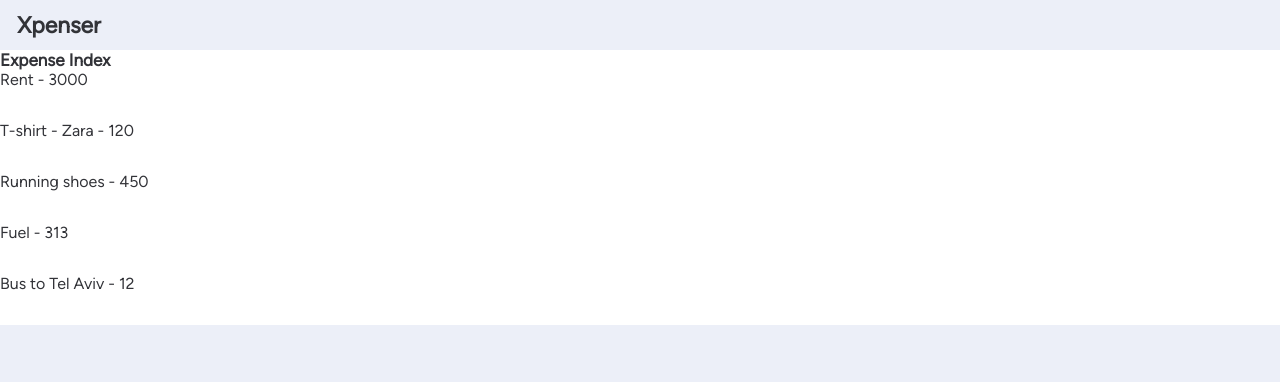
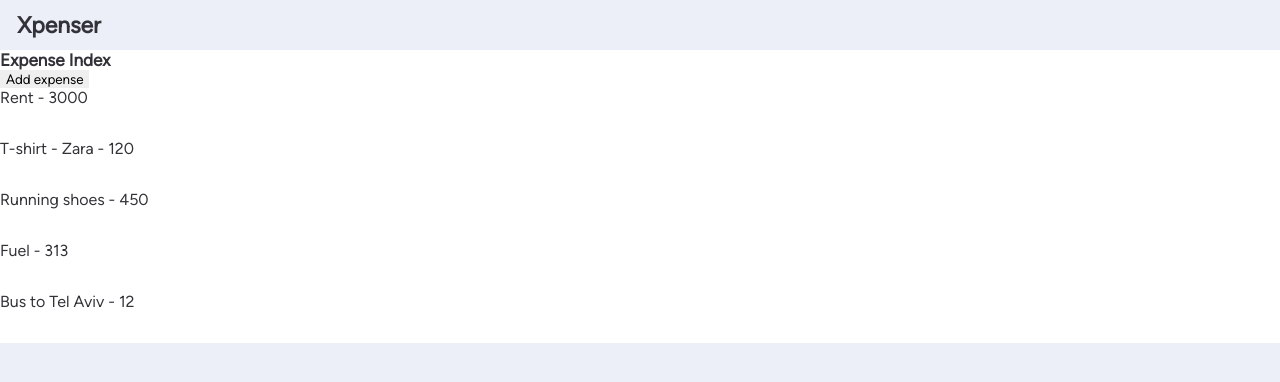
Before and after one commit to RonFelsenfeld/Xpenser-Frontend, a React (Vite) app: page / in a window 1280 px wide. Shown: the top 382 px of the page. Built offline with nearby package versions, Linux system fonts and the light colour scheme.

Commit message:
Implement basic add expense functionality

```diff
--- a/src/pages/ExpenseIndex.jsx
+++ b/src/pages/ExpenseIndex.jsx
@@ -5,7 +5,6 @@ import { ExpenseList } from '../components/expense/ExpenseList'
 
 export function ExpenseIndex() {
   const [expenses, setExpenses] = useState([])
-  console.log(expenses)
 
   useEffect(() => {
     loadExpenses()
@@ -26,7 +25,24 @@ export function ExpenseIndex() {
       setExpenses(prevExpenses => prevExpenses.filter(e => e._id !== expenseId))
       // todo - show user msg
     } catch (err) {
-      console.log('Had issues with removing expenses:', err)
+      console.log('Had issues with removing expense:', err)
+    }
+  }
+
+  async function onAddExpense() {
+    const txt = prompt('Expense txt')
+    const amount = +prompt('Expense amount')
+
+    const newExpense = expenseService.getEmptyExpense()
+    newExpense.txt = txt
+    newExpense.amount = amount
+    newExpense.at = Date.now()
+
+    try {
+      const savedExpense = await expenseService.save(newExpense)
+      setExpenses(prevExpenses => [...prevExpenses, savedExpense])
+    } catch (err) {
+      console.log('Had issues with saving expense:', err)
     }
   }
 
@@ -34,6 +50,9 @@ export function ExpenseIndex() {
   return (
     <section className="expense-index">
       <h1 className="index-heading">Expense Index</h1>
+      <button className="btn-add-expense" onClick={onAddExpense}>
+        Add expense
+      </button>
 
       {expenses.length ? (
         <ExpenseList expenses={expenses} onRemoveExpense={onRemoveExpense} />
```
